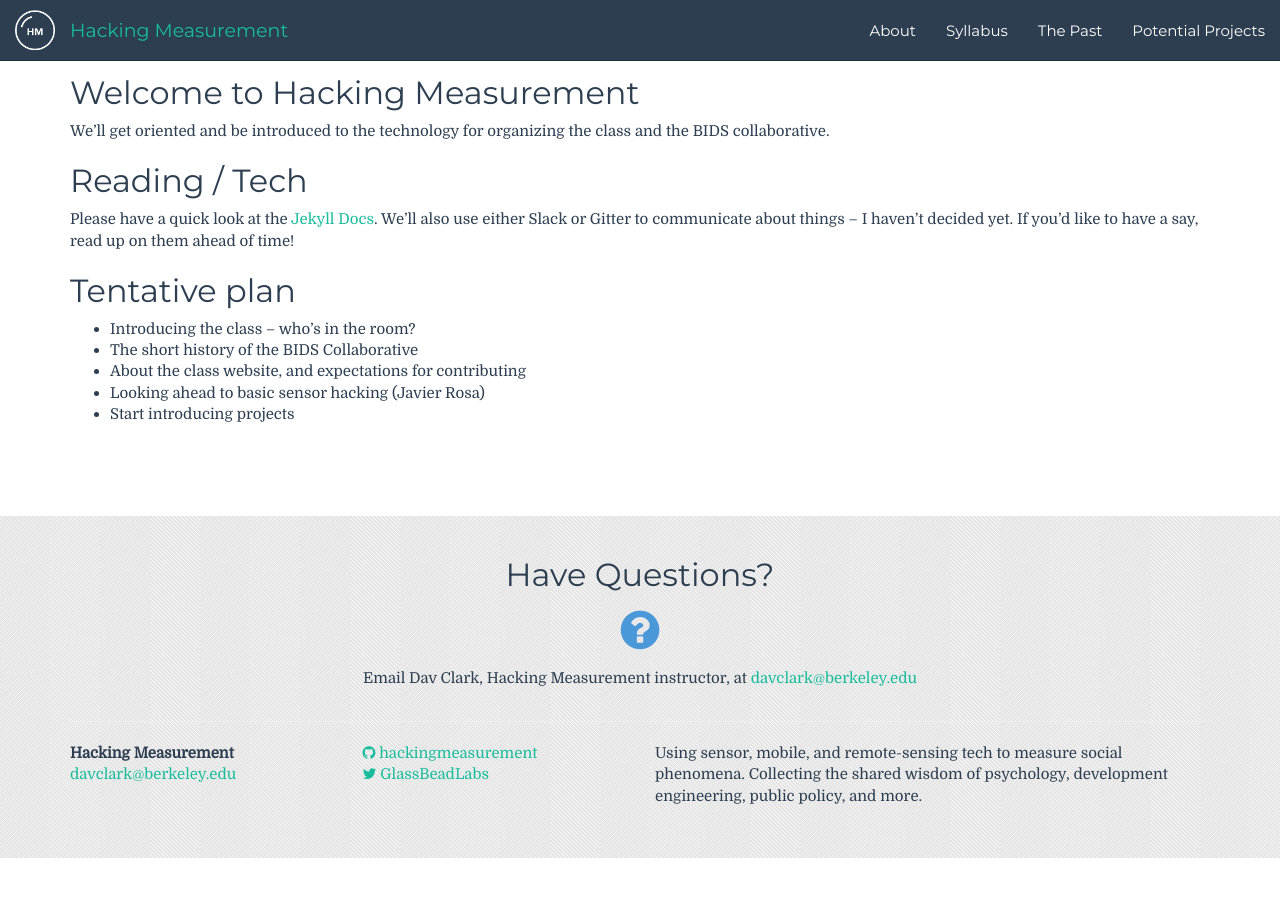
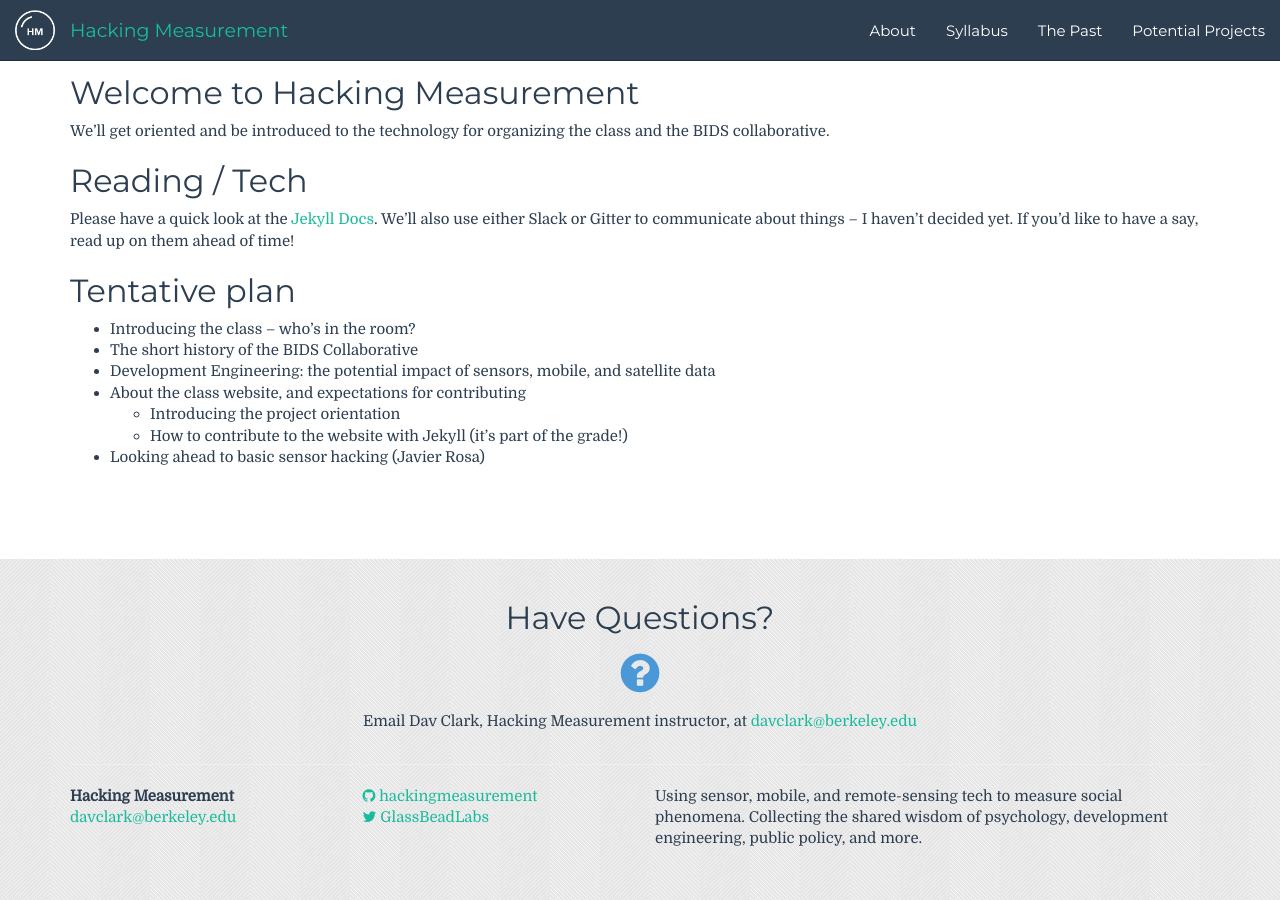
Before and after one commit to BIDS-collaborative/hackingmeasurement.github.io, a Jekyll site: the page built from syllabus/_posts/2015-08-27-welcome.md, in a window 1280 px wide and 900 px high, scrolled down 507 px. Built offline with Jekyll 4.4.1, drawn with Linux system fonts in a browser that asks for light colours; comment, search, counter and statistics services are not loaded; before the commit the page ends 1365 px from its top, so only the background shows below that.

Commit message:
Updates from pre-class meeting

```diff
--- a/syllabus/_posts/2015-08-27-welcome.md
+++ b/syllabus/_posts/2015-08-27-welcome.md
@@ -20,6 +20,9 @@ yet. If you'd like to have a say, read up on them ahead of time!
 
  - Introducing the class – who's in the room?
  - The short history of the BIDS Collaborative
+ - Development Engineering: the potential impact of sensors, mobile, and
+   satellite data
  - About the class website, and expectations for contributing
+    - Introducing the project orientation
+    - How to contribute to the website with Jekyll (it's part of the grade!)
  - Looking ahead to basic sensor hacking (Javier Rosa)
- - Start introducing projects
```
Also changed, not shown: syllabus/_posts/data-management.md (+2 -0 lines), syllabus/_posts/scaling-up-sensor-projects.md (+2 -3 lines).
